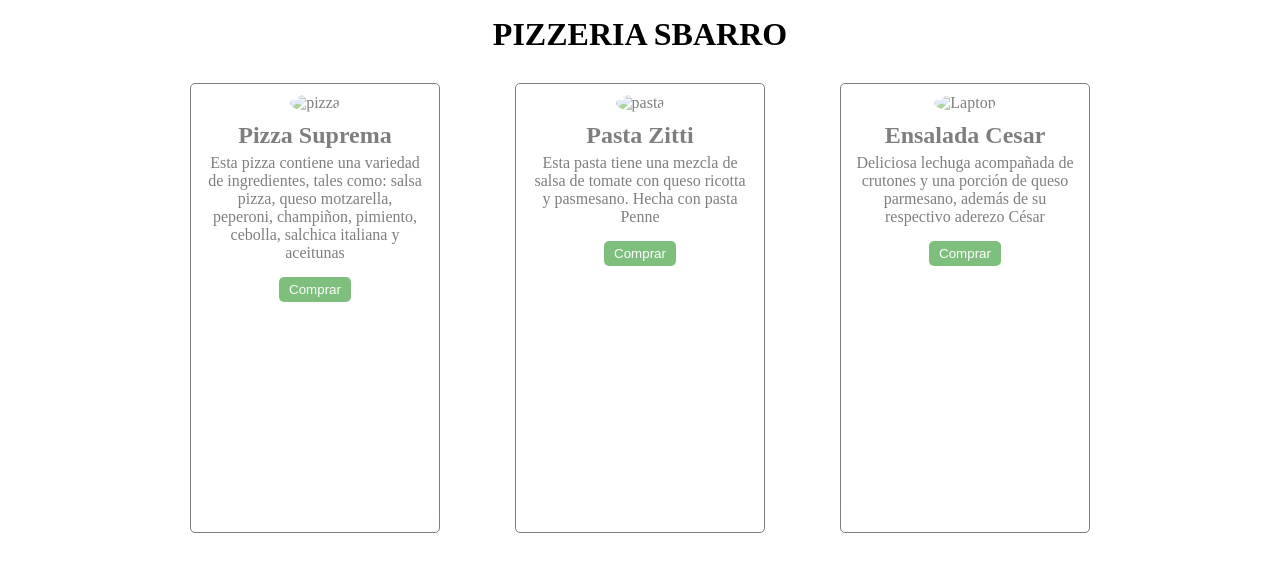
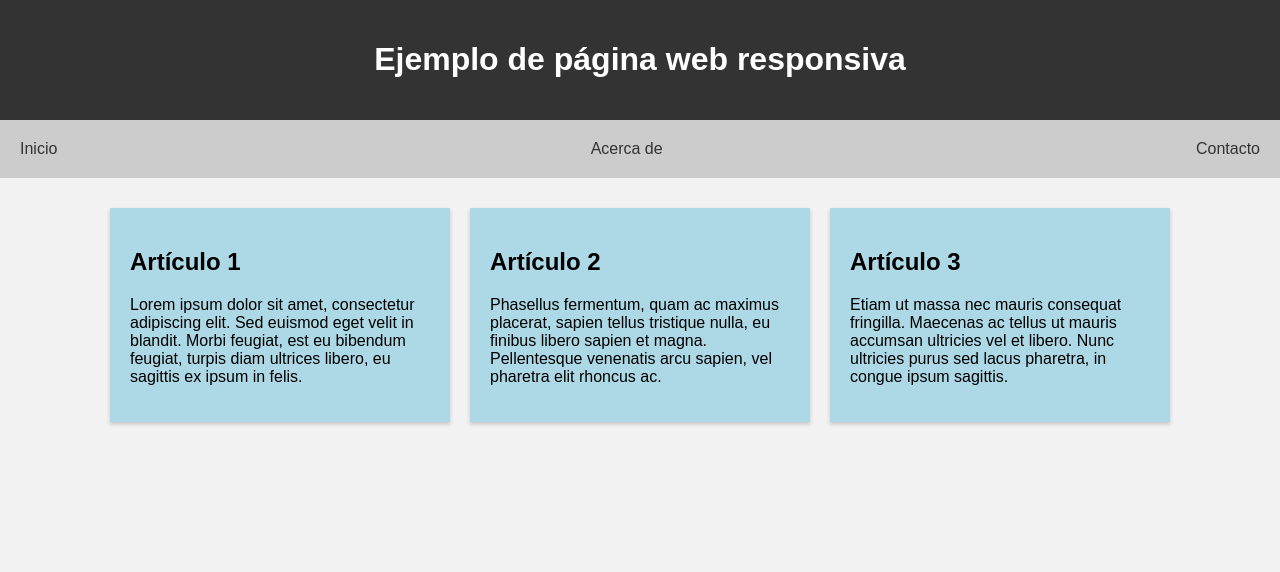
Before and after one commit to LibJim27/LibJim27.github.io, a plain HTML site: page index.html in a window 1280 px wide. Drawn offline with Linux system fonts and the light colour scheme.

Commit message:
Add files via upload

```diff
--- a/index.html
+++ b/index.html
@@ -1,34 +1,89 @@
 <!DOCTYPE html>
-<html lang="en">
+<html>
 <head>
-	<meta charset="UTF-8">
-	<title>Sbarro</title>
-	<link rel="stylesheet" href="estilos.css">
+	<title>Ejemplo de página web responsiva</title>
+	<meta name="viewport" content="width=device-width, initial-scale=1.0">
+	<style>
+		body {
+			background-color: #f2f2f2;
+			font-family: Arial, sans-serif;
+			margin: 0;
+			padding: 0;
+		}
+
+		header {
+			background-color: #333;
+			color: #fff;
+			padding: 20px;
+			text-align: center;
+		}
+
+		nav {
+			background-color: #ccc;
+			display: flex;
+			justify-content: space-between;
+			padding: 10px;
+		}
+
+		nav a {
+			color: #333;
+			text-decoration: none;
+			padding: 10px;
+		}
+
+		section {
+			display: flex;
+			flex-wrap: wrap;
+			justify-content: center;
+			padding: 20px;
+		}
+
+		article {
+			background-color: lightblue;
+			box-shadow: 0 2px 4px rgba(0,0,0,0.2);
+			margin: 10px;
+			padding: 20px;
+			width: 300px;
+		}
+
+		@media (max-width: 768px) {
+			nav {
+				flex-direction: column;
+			}
+
+			nav a {
+				display: block;
+				padding: 10px 0;
+			}
+
+			article {
+				width: 100%;
+			}
+		}
+	</style>
 </head>
 <body>
-	<h1>PIZZERIA SBARRO</h1>
-	<div class="container">
-
-		<div class="card">
-			<img src="imagenes/pizza.jpg" alt="pizza">
-			<h2>Pizza Suprema</h2>
-			<p>Esta pizza contiene una variedad de ingredientes, tales como: salsa pizza, queso motzarella, peperoni, champiñon, pimiento, cebolla, salchica italiana y aceitunas
-			</p>
-			<button class="buy-btn">Comprar</button>
-		</div>
-		<div class="card">
-			<img src="imagenes/pasta.jpg" alt="pasta">
-			<h2>Pasta Zitti</h2>
-			<p>Esta pasta tiene una mezcla de salsa de tomate con queso ricotta y pasmesano. Hecha con pasta Penne</p>
-			<button class="buy-btn">Comprar</button>
-		</div>
-		<div class="card">
-			<img src="imagenes/ensalada.jpg" alt="Laptop">
-			<h2>Ensalada Cesar</h2>
-			<p>Deliciosa lechuga acompañada de crutones y una porción de queso parmesano, además de su respectivo aderezo César</p>
-			<button class="buy-btn">Comprar</button>
-		</div>
-	</div>
-	<script src="javaScrip.js"></script>
+	<header>
+		<h1>Ejemplo de página web responsiva</h1>
+	</header>
+	<nav>
+		<a href="#">Inicio</a>
+		<a href="#">Acerca de</a>
+		<a href="#">Contacto</a>
+	</nav>
+	<section>
+		<article>
+			<h2>Artículo 1</h2>
+			<p>Lorem ipsum dolor sit amet, consectetur adipiscing elit. Sed euismod eget velit in blandit. Morbi feugiat, est eu bibendum feugiat, turpis diam ultrices libero, eu sagittis ex ipsum in felis.</p>
+		</article>
+		<article>
+			<h2>Artículo 2</h2>
+			<p>Phasellus fermentum, quam ac maximus placerat, sapien tellus tristique nulla, eu finibus libero sapien et magna. Pellentesque venenatis arcu sapien, vel pharetra elit rhoncus ac.</p>
+		</article>
+		<article>
+			<h2>Artículo 3</h2>
+			<p>Etiam ut massa nec mauris consequat fringilla. Maecenas ac tellus ut mauris accumsan ultricies vel et libero. Nunc ultricies purus sed lacus pharetra, in congue ipsum sagittis.</p>
+		</article>
+	</section>
 </body>
 </html>
```
